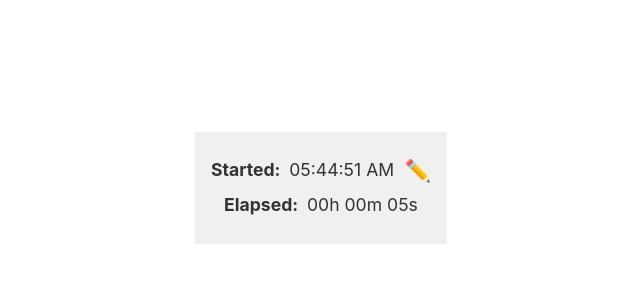
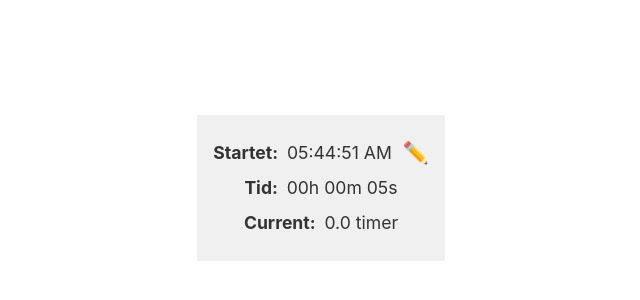
Before and after one commit to tobiasorstad/arbeidstid, a Svelte app: page / in a window 1280 px wide. Shown: the part 212-512 px from the top of the page, without its empty margins (319-959 px from the left). Built offline with nearby package versions, Linux system fonts and the light colour scheme.

Commit message:
Viser timer som desimal for current, endret tekster til norsk

```diff
--- a/src/App.svelte
+++ b/src/App.svelte
@@ -95,13 +95,25 @@
 
     return `${paddedHours}h ${paddedMinutes}m ${paddedSeconds}s`;
   }
+
+  // Helper function to format the duration as decimal hours
+  function formatDurationAsDecimalHours(start: Date, end: Date): string {
+    if (!start) return 'Calculating...';
+    const diffMs = end.getTime() - start.getTime();
+
+    if (diffMs < 0) return 'Calculating...';
+
+    const hours = diffMs / (1000 * 60 * 60);
+    const roundedHours = Math.round(hours * 10) / 10;
+    return `${roundedHours.toFixed(1)} timer`;
+  }
 </script>
 
 <main>
   {#if startTime}
     <div class="time-info">
       <p>
-        <strong>Started:</strong>
+        <strong>Startet:</strong>
         {#if !editingStartTime}
           {formatTime(startTime)}
           <button on:click={toggleEditing}>✏️</button>
@@ -111,7 +123,8 @@
           <button on:click={toggleEditing}>❌</button>
         {/if}
       </p>
-      <p><strong>Elapsed:</strong> {formatDuration(startTime, currentTime)}</p>
+      <p><strong>Tid:</strong> {formatDuration(startTime, currentTime)}</p>
+      <p><strong>Current:</strong> {formatDurationAsDecimalHours(startTime, currentTime)}</p>
     </div>
   {:else}
     <p>Initializing timer...</p>
```
